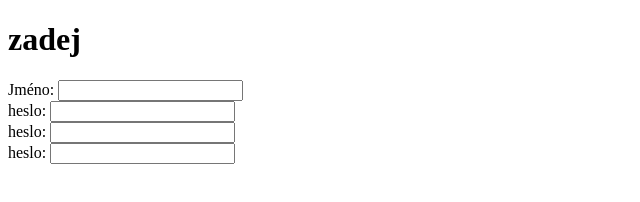
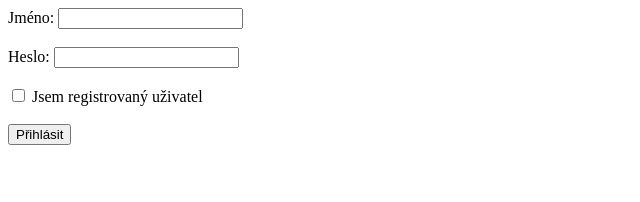
Before and after one commit to PookyTV/pookytv.github.io, a plain HTML site: page formular.html in a window 1280 px wide. Shown: the whole page, without its empty margins (0-640 px from the left). Drawn offline with Linux system fonts and the light colour scheme.

Commit message:
Update formular.html

```diff
--- a/formular.html
+++ b/formular.html
@@ -3,36 +3,20 @@
 <head>
     <meta charset="UTF-8">
     <meta name="viewport" content="width=device-width, initial-scale=1.0">
-    <title>Formulář</title>
+    <title>Přihlášení</title>
 </head>
 <body>
-    <h1> zadej </h1>
-    <form action="/submit_form" method="post">
-        <label for="name">Jméno:</label>
-        <input type="text" id="name" name="name" value="">
+    <form action="přihlásit.php" method="post">
+        <label for="username">Jméno:</label>
+        <input type="text" id="username" name="username" required><br><br>
 
-        <br>
+        <label for="password">Heslo:</label>
+        <input type="password" id="password" name="password" required><br><br>
 
+        <input type="checkbox" id="registered" name="registered">
+        <label for="registered">Jsem registrovaný uživatel</label><br><br>
 
-           <label for="name">heslo:</label>
-        <input type="password" id="name" name="name" value="">
-
-        <br>
-
-
-           <label for="name">heslo:</label>
-        <input type="password" id="name" name="name" checkobx="">
-
-        <br>
-
-
-           <label for="name">heslo:</label>
-        <input type="password" id="name" name="name" chekcol="">
-
-
-
-
-
+        <input type="submit" value="Přihlásit">
     </form>
 </body>
 </html>
```
